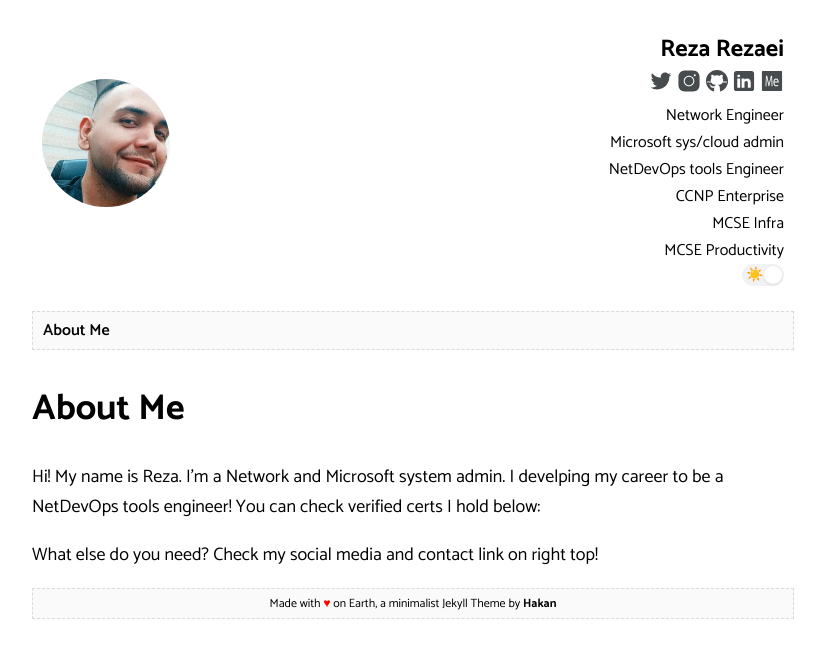
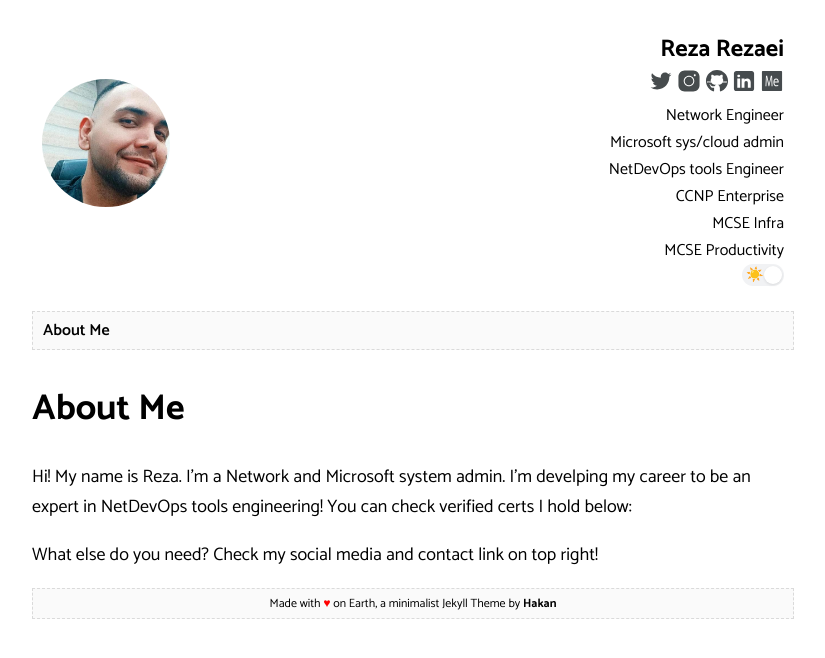
Before and after one commit to rezNetDevOps/reznetdevops.github.io, a Jekyll site: the page built from about.html, in a window 1280 px wide. Shown: the top 658 px of the page, without its empty margins (227-1052 px from the left). Built offline with Jekyll 4.4.1, drawn with Linux system fonts in a browser that asks for light colours; a script that is not in the unit is left out.

Commit message:
edit about

```diff
--- a/about.html
+++ b/about.html
@@ -3,9 +3,9 @@ layout: page
 title: "About Me"
 ---
 <div class="w-100">
-	<p>Hi! My name is Reza. I'm a Network and Microsoft system admin. I develping my career to be a NetDevOps tools engineer! You can check verified certs I hold below:</p>
+	<p>Hi! My name is Reza. I'm a Network and Microsoft system admin. I'm develping my career to be an expert in NetDevOps tools engineering! You can check verified certs I hold below:</p>
 </div>
 <div data-iframe-width="150" data-iframe-height="270" data-share-badge-id="88f589c0-97b4-4e42-9f14-ccf411b8c342" data-share-badge-host="https://www.credly.com"></div><script type="text/javascript" async src="//cdn.credly.com/assets/utilities/embed.js"></script><div data-iframe-width="150" data-iframe-height="270" data-share-badge-id="4912eb52-677a-45db-aeb2-6c4df34c82b5" data-share-badge-host="https://www.credly.com"></div><script type="text/javascript" async src="//cdn.credly.com/assets/utilities/embed.js"></script><div data-iframe-width="150" data-iframe-height="270" data-share-badge-id="d1e4d80d-59eb-4045-a646-d9c80ade2d38" data-share-badge-host="https://www.credly.com"></div><script type="text/javascript" async src="//cdn.credly.com/assets/utilities/embed.js"></script><div data-iframe-width="150" data-iframe-height="270" data-share-badge-id="f1953bee-81aa-45cb-9712-8d702070b4f1" data-share-badge-host="https://www.credly.com"></div><script type="text/javascript" async src="//cdn.credly.com/assets/utilities/embed.js"></script><div data-iframe-width="150" data-iframe-height="270" data-share-badge-id="30b6b979-df43-4ac7-bfad-e054a5850d22" data-share-badge-host="https://www.credly.com"></div><script type="text/javascript" async src="//cdn.credly.com/assets/utilities/embed.js"></script>
 <div class="w-100">
-	<p>What else do you need? Check my social media and contact link on right top!</p>
+	<p>What else do you need? Check my social media and contact link on top right!</p>
 </div>
```
